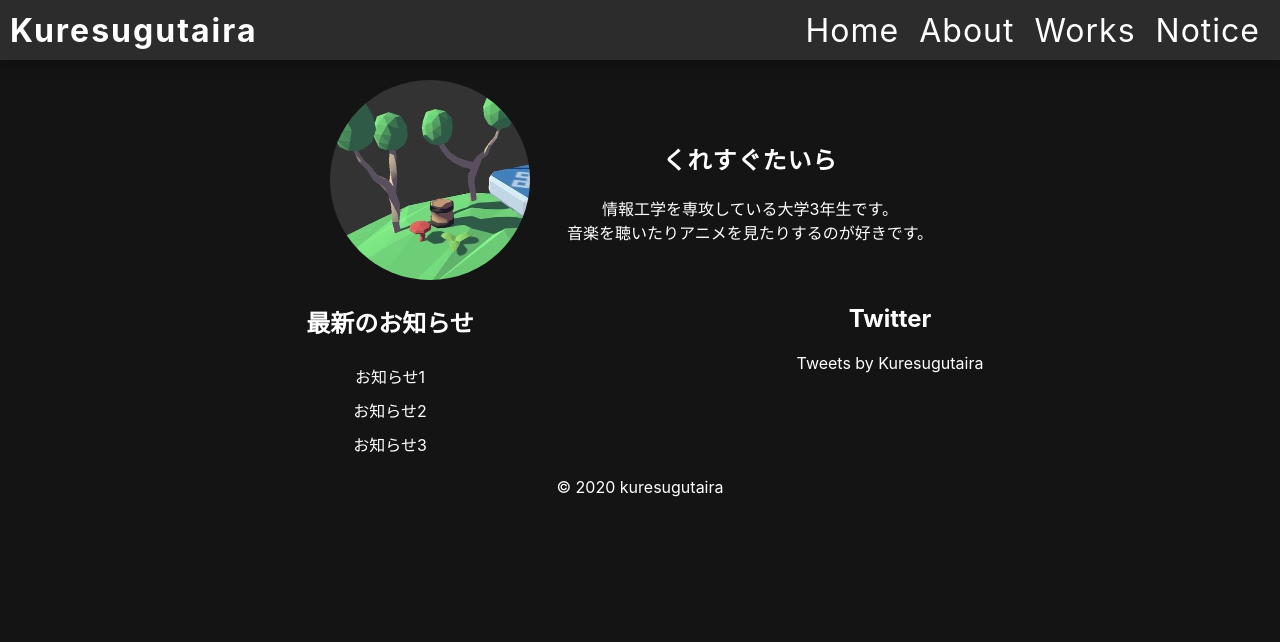
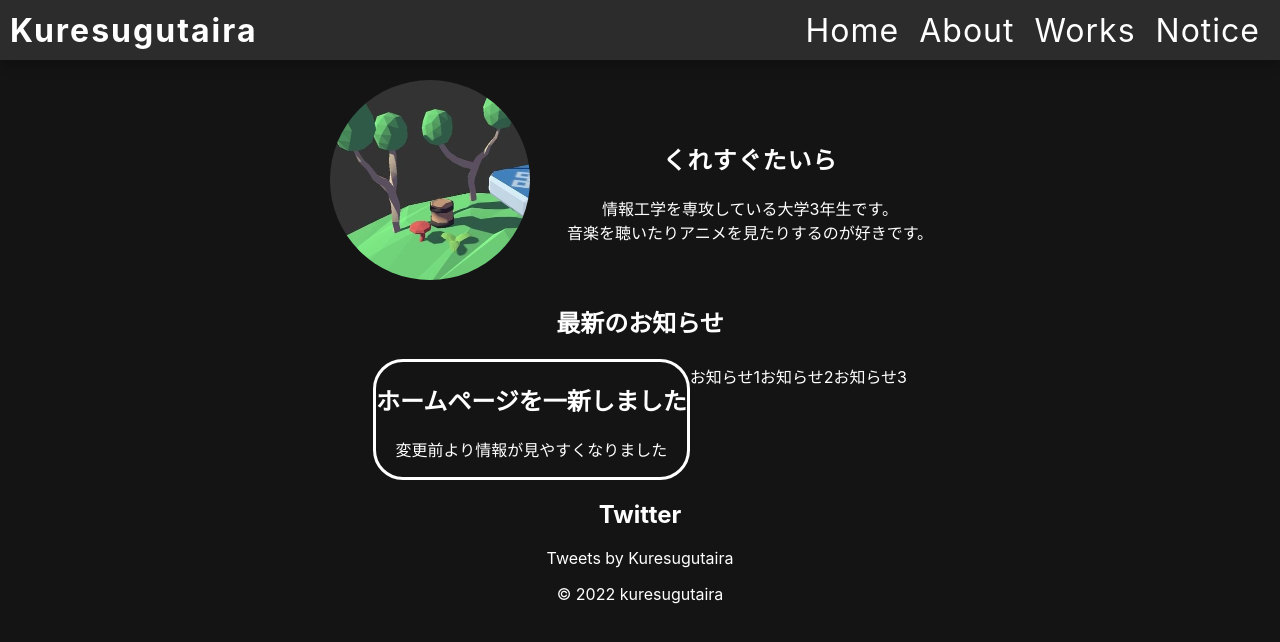
Before and after one commit to kuresugutaira/Homepage, a Next.js app: page / in a window 1280 px wide. Shown: the top 642 px of the page. Built offline with nearby package versions, Linux system fonts and the light colour scheme.

Commit message:
noticeコンポーネントの適用、一部細かいところ修正

```diff
--- a/src/pages/index.tsx
+++ b/src/pages/index.tsx
@@ -2,6 +2,7 @@ import Head from 'next/head';
 import styles from '../styles/Home.module.scss';
 import Link from 'next/link';
 import Icon from '../components/utils/icon/icon';
+import Notice from '../components/utils/notice/notice';
 import Script from 'next/script';
 
 export default function Home() {
@@ -28,19 +29,25 @@ export default function Home() {
         </div>
       </div>
 
-      <div className={styles.notice_container}>
+      <div className={styles.news_container}>
         <div className={styles.latest_notice}>
           <h2>最新のお知らせ</h2>
-          <div className={styles.notice_item}>お知らせ1</div>
-          <div className={styles.notice_item}>お知らせ2</div>
-          <div className={styles.notice_item}>お知らせ3</div>
+          <div className={styles.notice_container}>
+            <Notice href='https://kuresugutaira.com/'>
+              <h2>ホームページを一新しました</h2>
+              <p>変更前より情報が見やすくなりました</p>
+            </Notice>
+            <div className={styles.notice_item}>お知らせ1</div>
+            <div className={styles.notice_item}>お知らせ2</div>
+            <div className={styles.notice_item}>お知らせ3</div>
+          </div>
         </div>
         <div className={styles.twitter}>
           <h2>Twitter</h2>
           <a
             className='twitter-timeline'
             data-lang='ja'
-            data-height='1000'
+            data-height='500'
             data-theme='dark'
             href='https://twitter.com/Kuresugutaira?ref_src=twsrc%5Etfw'
           >
@@ -50,7 +57,7 @@ export default function Home() {
       </div>
 
       <footer className={styles.footer}>
-        <p>&copy; 2020 kuresugutaira</p>
+        <p>&copy; 2022 kuresugutaira</p>
       </footer>
     </>
   );
```
